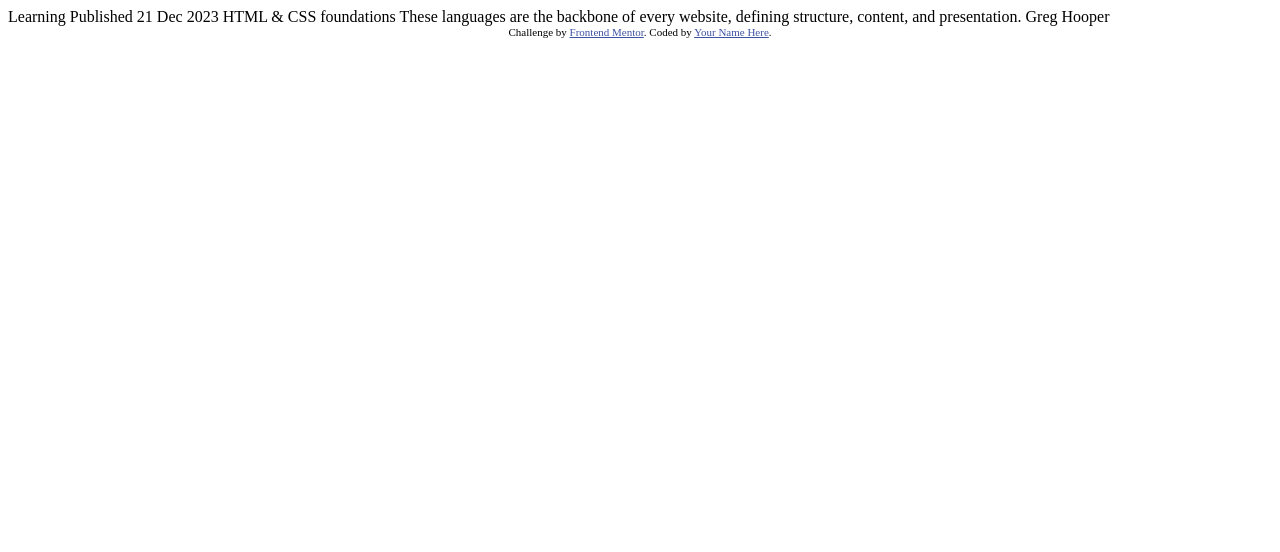
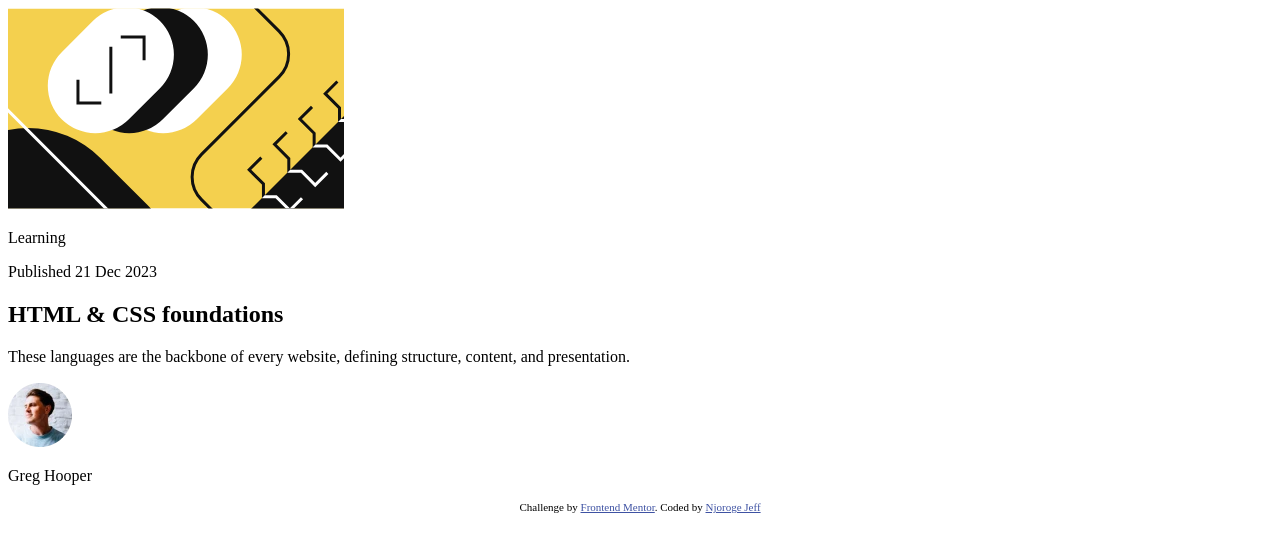
Before and after one commit to njorogejeff/blog-preview-card-component, a plain HTML site: page index.html in a window 1280 px wide. Drawn offline with Linux system fonts and the light colour scheme.

Commit message:
update html file structure and added footer attribution

```diff
--- a/index.html
+++ b/index.html
@@ -1,34 +1,59 @@
-<!DOCTYPE html>
+<!doctype html>
 <html lang="en">
   <head>
-  <meta charset="UTF-8">
-  <meta name="viewport" content="width=device-width, initial-scale=1.0"> <!-- displays site properly based on user's device -->
+    <meta charset="UTF-8" />
+    <meta name="viewport" content="width=device-width, initial-scale=1.0" />
+    <link
+      rel="icon"
+      href="./assets/images/favicon-32x32.png"
+      type="image/png"
+      sizes="32x32"
+    />
+    <title>Blog Preview Card</title>
 
-  <link rel="icon" type="image/png" sizes="32x32" href="./assets/images/favicon-32x32.png">
-
-  <title>Frontend Mentor | Blog preview card</title>
-
-  <!-- Feel free to remove these styles or customise in your own stylesheet 👍 -->
     <style>
-    .attribution { font-size: 11px; text-align: center; }
-    .attribution a { color: hsl(228, 45%, 44%); }
+      .attribution {
+        font-size: 11px;
+        text-align: center;
+      }
+      .attribution a {
+        color: hsl(228, 45%, 44%);
+      }
     </style>
   </head>
   <body>
+    <main>
+      <article>
+        <div>
+          <img
+            src="./assets/images/illustration-article.svg"
+            alt="Blog Preview Illustration"
+          />
+        </div>
+        <p>Learning</p>
+        <p>Published 21 Dec 2023</p>
+        <h1>HTML & CSS foundations</h1>
+        <p>
+          These languages are the backbone of every website, defining structure,
+          content, and presentation.
+        </p>
+        <div>
+          <img
+            src="./assets/images/image-avatar.webp"
+            alt="Greg Hooper Avatar"
+          />
+          <p>Greg Hooper</p>
+        </div>
+      </article>
+    </main>
 
-  Learning
-
-  Published 21 Dec 2023
-
-  HTML & CSS foundations
-
-  These languages are the backbone of every website, defining structure, content, and presentation.
-
-  Greg Hooper
-
+    <footer>
       <div class="attribution">
-    Challenge by <a href="https://www.frontendmentor.io?ref=challenge" target="_blank">Frontend Mentor</a>.
-    Coded by <a href="#">Your Name Here</a>.
+        Challenge by
+        <a href="https://www.frontendmentor.io/challenges/blog-preview-card-ckPaj01IcS" target="_blank">Frontend Mentor</a>.
+        Coded by
+        <a href="#">Njoroge Jeff</a>
       </div>
+    </footer>
   </body>
 </html>
```
Lines whose indentation alone changed are shown as unchanged.
